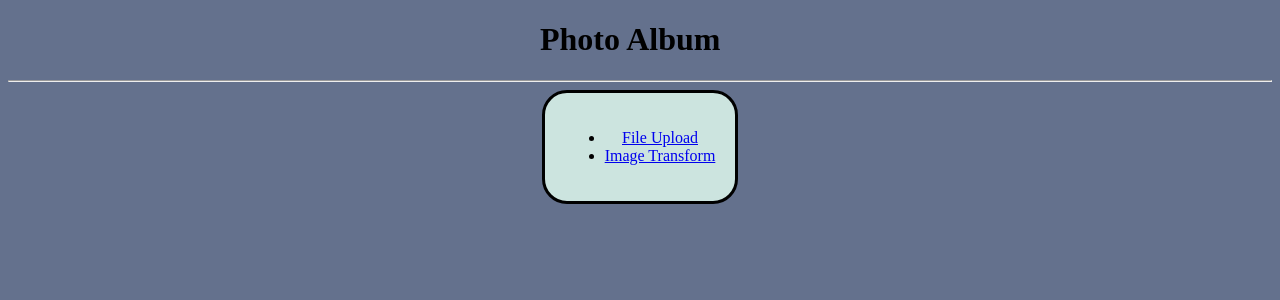
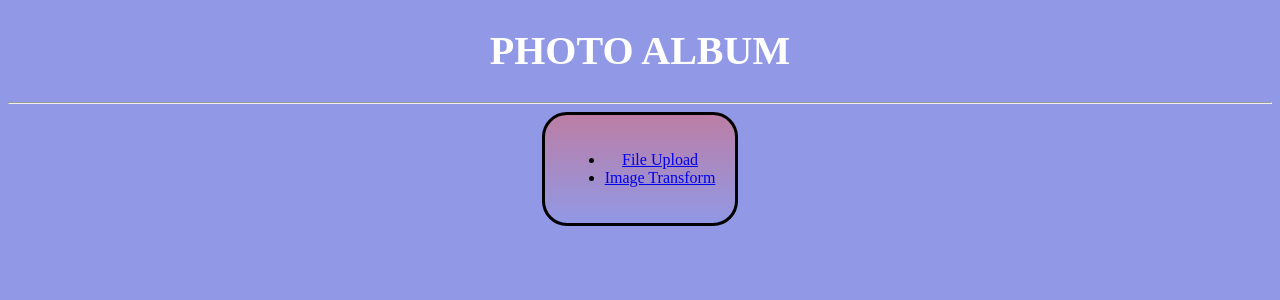
Before and after one commit to chensunUofT/photoBrowser, a Python web app: template userapp/app/templates/main.html in a window 1280 px wide. Shown: the top 300 px of the page. Run offline with Jinja, Linux system fonts and the light colour scheme; the template is opened without the code that fills it, so the values that code supplies are empty.

Commit message:
new css file used

```diff
--- a/userapp/app/static/css/newbase.css
+++ b/userapp/app/static/css/newbase.css
@@ -1,7 +1,13 @@
 
 #appname {
-    width: 200px;
-    margin: auto;
+    font-family: Poppins-Medium;
+    font-size: 20px;
+    color: #fff;
+    line-height: 1.2;
+    text-align: center;
+    text-transform: uppercase;
+    display: block;
+
 }
 
 #username {
@@ -9,7 +15,7 @@
 }
 
 body {
-    background: #64718D;
+     background: #9198e5;
 }
 
 #outher {
@@ -22,6 +28,43 @@ body {
     margin: auto;
     display: inline-block;
     border-radius: 25px;
-    background: #CCE4DF;
+   background: linear-gradient(rgba(230,100,101,0.5), #9198e5);
     padding: 20px;
 }
+
+.login-btn{
+    font-family: Poppins-Medium, serif;
+    font-size: 18px;
+    color: #555555;
+    line-height: 1.2;
+    display: flex;
+    justify-content: center;
+    align-items: center;
+    width: 40%;
+    height: 30px;
+    border-radius: 25px;
+    position: relative;
+    z-index: 1;
+    transition: all 0.4s;
+    opacity: 0.8;
+    margin:0 30%;
+
+}
+
+.normal-btn{
+    font-family: Poppins-Medium, serif;
+    font-size: 18px;
+    color: #555555;
+    line-height: 1.2;
+    display: flex;
+    justify-content: center;
+    align-items: center;
+    width: 40%;
+    height: 30px;
+    border-radius: 25px;
+    position: relative;
+    z-index: 1;
+    transition: all 0.4s;
+    opacity: 0.8;
+    margin:0 30%;
+}
```
